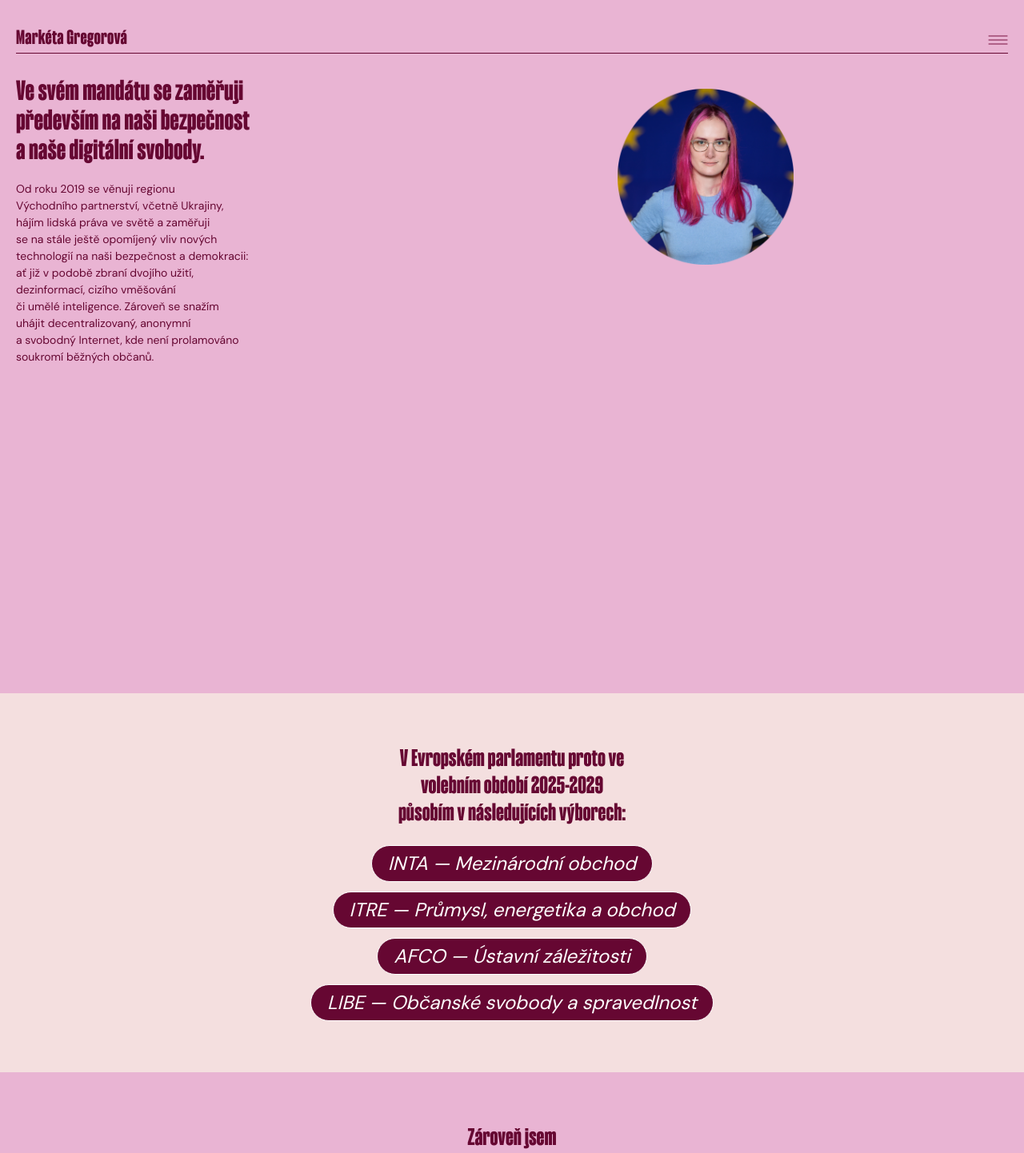
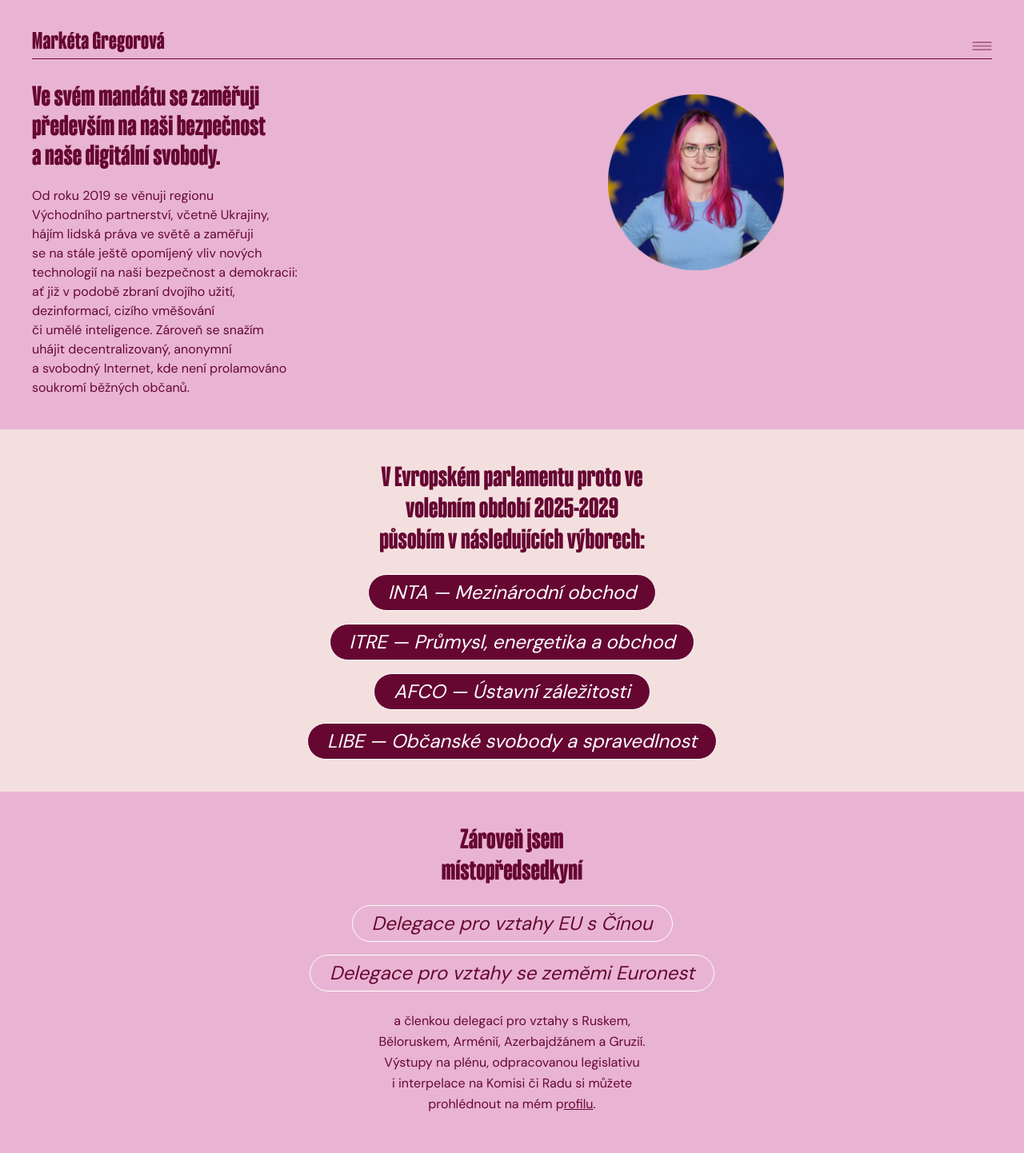
Before and after one commit to caroluxurians/mgreg, a Next.js app: page /moje-prace in a window 1280 px wide. Shown: the top 1442 px of the page at 80% size. Built offline with nearby package versions, Linux system fonts and the light colour scheme.

Commit message:
sm breakpoint dimension init

```diff
--- a/app/components/HeaderMobile.tsx
+++ b/app/components/HeaderMobile.tsx
@@ -2,8 +2,8 @@ import HamburgerMenu from "./HamburgerMenu";
 
 const HeaderMobile = () => {
   return (
-    <div className="flex justify-between items-end mx-5 mt-7 border-b-1 border-dark-pink">
-      <div className="font-heading text-dark-pink text-[25px] tracking-[0.25px]">
+    <div className="flex justify-between items-end mx-5 mt-7 border-b-1 border-dark-pink sm:mx-10">
+      <div className="font-heading text-dark-pink text-[25px] tracking-[0.25px] sm:text-[30px]">
         Markéta Gregorová
       </div>
       <HamburgerMenu />
--- a/app/components/LabelDark.tsx
+++ b/app/components/LabelDark.tsx
@@ -1,7 +1,7 @@
 const LabelDark = ({ content }: { content: string }) => {
   return (
     <div
-      className="w-auto text-[15px] sm:text-[24px] italic bg-dark-pink border border-white rounded-full px-5 py-1"
+      className="w-auto text-[15px] sm:text-[16px] md:text-[24px] italic bg-dark-pink border border-white rounded-full px-5 py-1 sm:px-6"
     >
       {content}
     </div>
--- a/app/components/LabelTransparent.tsx
+++ b/app/components/LabelTransparent.tsx
@@ -1,6 +1,6 @@
 const LabelTransparent = ({ content }: { content: string }) => {
   return (
-    <div className="w-auto text-[15px] sm:text-[24px] italic border border-white rounded-full px-5 py-1">
+    <div className="w-auto text-[15px] sm:text-[16px] md:text-[24px] italic border border-white rounded-full px-5 py-1 sm:px-6">
       {content}
     </div>
   );
--- a/app/moje-prace/page.tsx
+++ b/app/moje-prace/page.tsx
@@ -9,7 +9,7 @@ const MojePrace = () => {
       <HeaderMobile />
       <main className="flex flex-col">
 
-        <div className="h-screen max-h-screen flex flex-col pt-7 gap-5 px-5 sm:grid sm:grid-cols-[3fr_2fr]">
+        <div className="h-screen max-h-screen flex flex-col pt-7 gap-5 px-5 sm:h-auto sm:grid sm:grid-cols-[3fr_2fr] sm:px-10 sm:gap-0 sm:pb-10 ">
           <div className="flex flex-col gap-5">
             <div className="font-heading flex flex-col text-[30px]/[30px] sm:text-[35px]/[37px]">
               <span>Ve svém mandátu se zaměřuji</span>
@@ -17,7 +17,7 @@ const MojePrace = () => {
               <span>a naše digitální svobody.</span>
             </div>
 
-            <div className="text-[14px]">
+            <div className="text-[14px] sm:text-[16px]">
               Od roku 2019 se věnuji regionu <br />
               Východního partnerství, včetně Ukrajiny,<br />
               hájím lidská práva ve světě a zaměřuji <br />
@@ -45,18 +45,18 @@ const MojePrace = () => {
             height={220}
             width={220}
             alt="Markéta large icon"
-            className="hidden sm:block mt-4"
+            className="hidden sm:block mt-4 sm:mr-4"
             unoptimized
           />
         </div>
 
-        <div className="flex flex-col bg-beige py-16 gap-6">
-          <div className="font-heading text-[30px]/[34px] text-center">
+        <div className="flex flex-col bg-beige py-16 gap-6 sm:py-10">
+          <div className="font-heading text-[30px]/[34px] sm:text-[35px]/[39px] text-center">
             V Evropském parlamentu proto ve<br />
             volebním období 2025-2029<br />
             působím v následujících výborech:<br />
           </div>
-          <div className="text-white flex flex-col items-center gap-3 mx-4">
+          <div className="text-white flex flex-col items-center gap-3 mx-4 sm:gap-4">
             <LabelDark content="INTA — Mezinárodní obchod" />
             <LabelDark content="ITRE — Průmysl, energetika a obchod" />
             <LabelDark content=" AFCO — Ústavní záležitosti" />
@@ -64,18 +64,18 @@ const MojePrace = () => {
           </div>
         </div>
 
-        <div className="flex flex-col bg-light-pink py-16 gap-7">
+        <div className="flex flex-col bg-light-pink gap-7 py-16 sm:pt-10 sm:pb-12 sm:gap-6">
 
-          <div className="font-heading text-[30px]/[34px] text-center">
+          <div className="font-heading text-center text-[30px]/[34px] sm:text-[35px]/[39px] ">
             Zároveň jsem<br /> místopředsedkyní
           </div>
 
-          <div className="flex flex-col items-center gap-3">
+          <div className="flex flex-col items-center gap-3 sm:gap-4">
             <LabelTransparent content="Delegace pro vztahy EU s Čínou" />
             <LabelTransparent content="Delegace pro vztahy se zeměmi Euronest" />
           </div>
 
-          <div className="text-[14px] mx-5 text-center">
+          <div className="text-[14px] mx-5 text-center sm:text-[16px]/[26px]">
             a členkou delegací pro vztahy s Ruskem,<br />
             Běloruskem, Arménií, Azerbajdžánem a Gruzií. <br />
             Výstupy na plénu, odpracovanou legislativu<br />
```
